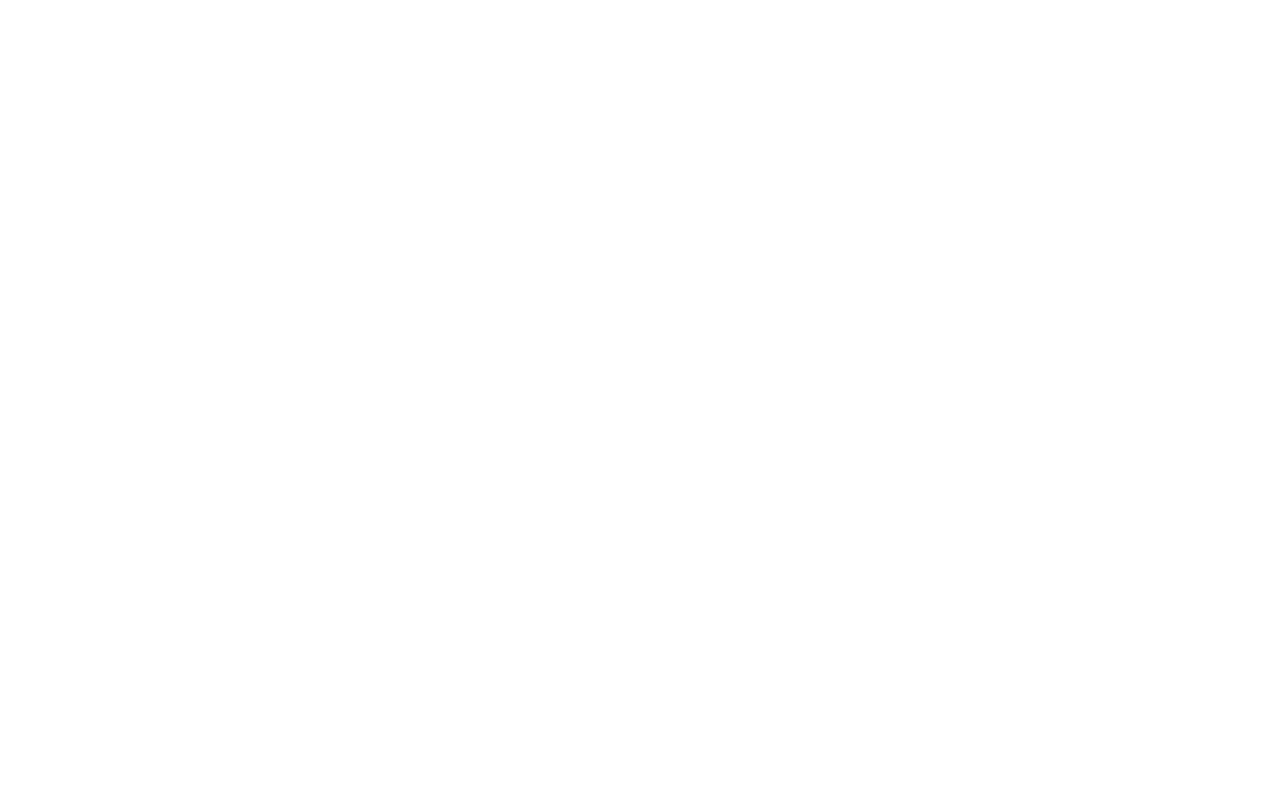
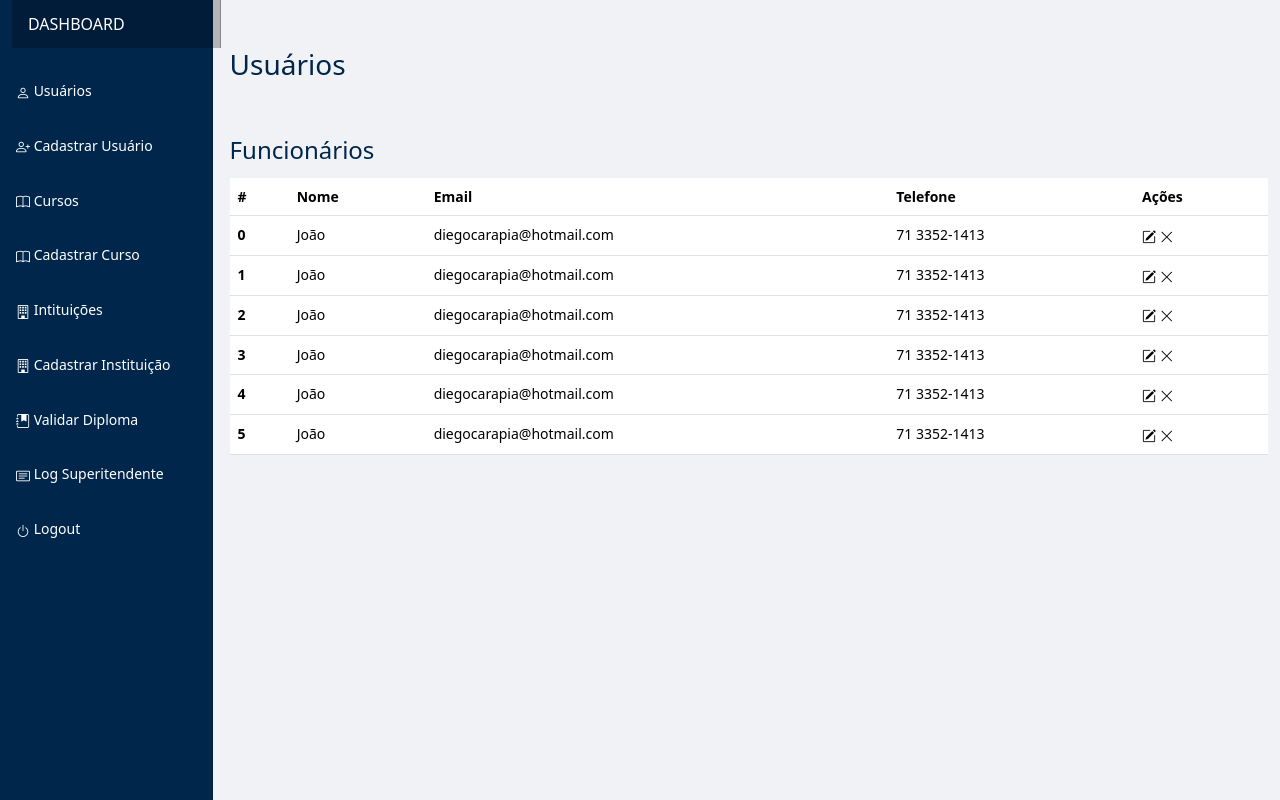
Before and after one commit to mende1/eng-software-front-end, a React (Vite) app: page /usuarios in a window 1280 px wide. Before the commit this address had no page. Built offline with nearby package versions, Linux system fonts and the light colour scheme.

Commit message:
adicionado pagina usuarios

```diff
--- a/src/App.css
+++ b/src/App.css
@@ -1,5 +1,10 @@
 .form {
   max-width: 35rem !important;
+}
+
+#main {
+  margin-left: 17%;
+  max-width: 83%;
 }
 
 a {
@@ -9,97 +14,97 @@
 :root {
 
   /* Colors */
-  --body-background-color: #F0F2F5;
-  --nav-background-color: #052C65;
-  --btn-background-color: #5373AB;
-  --title-background-color: #00264B;
-  --form-background-color: #FFFFFF;
+  --body-background-color: #F0F2F5 !important;
+  --nav-background-color: #052C65 !important;
+  --btn-background-color: #5373AB !important;
+  --title-background-color: #00264B !important;
+  --form-background-color: #FFFFFF !important;
 
-  --form-padding: 20px;
-  --form-margin: 20px 0;
-  --form-box-shadow: 0 0 2px;
-  --form-border-radius: 10px;
+  --form-padding: 20px !important;
+  --form-margin: auto !important;
+  --form-box-shadow: 0 0 2px !important;
+  --form-border-radius: 10px !important;
 }
 
 body {
-  background-color: var(--body-background-color);
+  background-color: var(--body-background-color) !important;
 }
 
 .search {
-  background-color: var(--title-background-color);
-  padding: 100px;
+  background-color: var(--title-background-color) !important;
+  padding: 100px !important;
 }
 
 .search-2 {
-  background-color: var(--title-background-color);
-  padding: 30px;
+  background-color: var(--title-background-color) !important;
+  padding: 30px !important;
 }
 
 .title-1 {
-  text-align: center;
-  color: var(--body-background-color);
-  padding-bottom: 5px;
+  text-align: center !important;
+  color: var(--body-background-color) !important;
+  padding-bottom: 5px !important;
 }
 
 .forms {
-  background-color: var(--form-background-color);
-  padding: var(--form-padding);
-  margin: var(--form-margin);
-  border-radius: var(--form-border-radius);
+  background-color: var(--form-background-color) !important;
+  padding: var(--form-padding) !important;
+  margin: var(--form-margin) !important;
+  border-radius: var(--form-border-radius) !important;
 }
 
 .btn-1 {
-  background-color: var(--btn-background-color);
+  background-color: var(--btn-background-color) !important;
 }
 
 .btn-2 {
-  background-color: var(--body-background-color);
-  color: black;
+  background-color: var(--body-background-color) !important;
+  color: black !important;
 }
 
 .title-2 {
-  color: var(--title-background-color);
-  border-bottom: 1px solid var(--body-background-color);
-  padding-bottom: 5px;
+  color: var(--title-background-color) !important;
+  border-bottom: 1px solid var(--body-background-color) !important;
+  padding-bottom: 5px !important;
 }
 
 .nav-1 {
-  background-color: var(--nav-background-color);
+  background-color: var(--nav-background-color) !important;
 }
 
 .nav-2 {
-  background-color: var(--title-background-color);
+  background-color: var(--title-background-color) !important;
 }
 
 .dashboard {
-  background-color: var(--title-background-color);
+  background-color: var(--title-background-color) !important;
 }
 
 .menu a:hover {
-  background-color: var(--btn-background-color);
-  text-decoration: none;
+  background-color: var(--btn-background-color) !important;
+  text-decoration: none !important;
 }
 
 
 a {
-  text-decoration: none;
+  text-decoration: none !important;
 }
 
 @media (max-width:768px) {
   .search {
-    padding: 20px;
+    padding: 20px !important;
   }
 
   #logo {
-    margin-bottom: 30px;
+    margin-bottom: 30px !important;
   }
 }
 
 .errorMessage {
-  display: block;
-  color: red;
+  display: block !important;
+  color: red !important;
 }
 
 .link {
-  color: black;
+  color: black !important;
 }
--- a/src/App.jsx
+++ b/src/App.jsx
@@ -3,6 +3,7 @@
 import CadastroUsuario  from './pages/CadastroUsuario'
 import CadastroCurso  from './pages/CadastroCurso'
 import CadastroInstituicao from './pages/CadastroInstituicao'
+import Usuarios from './pages/Usuarios'
 import {BrowserRouter,Routes,Route} from "react-router-dom";
 
 function App() {
@@ -14,6 +15,7 @@
         <Route path="cadastrousuario" element={<CadastroUsuario />} />
         <Route path="cadastrocurso" element={<CadastroCurso />} />
         <Route path="cadastroinstituicao" element={<CadastroInstituicao />} />
+        <Route path="usuarios" element={<Usuarios />} />
       </Routes>
     </BrowserRouter>
   )
--- a/src/index.css
+++ /dev/null
@@ -1,13 +0,0 @@
-body {
-  margin: 0;
-  font-family: -apple-system, BlinkMacSystemFont, 'Segoe UI', 'Roboto', 'Oxygen',
-    'Ubuntu', 'Cantarell', 'Fira Sans', 'Droid Sans', 'Helvetica Neue',
-    sans-serif;
-  -webkit-font-smoothing: antialiased;
-  -moz-osx-font-smoothing: grayscale;
-}
-
-code {
-  font-family: source-code-pro, Menlo, Monaco, Consolas, 'Courier New',
-    monospace;
-}
--- a/src/main.jsx
+++ b/src/main.jsx
@@ -1,7 +1,6 @@
 import React from 'react'
 import ReactDOM from 'react-dom/client'
 import App from "./App";
-import './index.css'
 import 'bootstrap/dist/css/bootstrap.min.css';
 
 ReactDOM.createRoot(document.getElementById('root')).render(
--- /dev/null
+++ b/src/pages/Usuarios.jsx
@@ -0,0 +1,59 @@
+import Dashboard from '../components/Dashboard'
+
+function Usuarios() {
+
+    // Variaveis do Back-end
+    const rows = [
+        { "Nome": "João", "Email": "diegocarapia@hotmail.com", "Telefone": "71 3352-1413" },
+        { "Nome": "João", "Email": "diegocarapia@hotmail.com", "Telefone": "71 3352-1413" },
+        { "Nome": "João", "Email": "diegocarapia@hotmail.com", "Telefone": "71 3352-1413" },
+        { "Nome": "João", "Email": "diegocarapia@hotmail.com", "Telefone": "71 3352-1413" },
+        { "Nome": "João", "Email": "diegocarapia@hotmail.com", "Telefone": "71 3352-1413" },
+        { "Nome": "João", "Email": "diegocarapia@hotmail.com", "Telefone": "71 3352-1413" },
+    ]
+    // ********************************************************************************************
+
+    const heads = ["#", ...Object.keys(rows[0]), "Ações"]
+
+    const renderHeads = heads.map((head, index) =>
+        <th key={index} scope="col">{head}</th>
+    )
+
+    const renderRows = rows.map((user, index) =>
+        <tr key={index}>
+            <th scope='row'>{index}</th>
+            <td>{user.Nome}</td>
+            <td>{user.Email}</td>
+            <td>{user.Telefone}</td>
+            <td>
+                <i className="bi bi-pencil-square"></i> <i className="bi bi-x-lg"></i>
+            </td>
+        </tr>
+    )
+
+    return (
+        <div className="container-fluid">
+            <div className="row">
+                <Dashboard />
+                <div id="main">
+                    <p className="h3 title-2">Usuários</p>
+                    <p className="h4 title-2 mt-5"> Funcionários </p>
+
+                    <table className="table">
+                        <thead>
+                            <tr>
+                                {renderHeads}
+                            </tr>
+
+                        </thead>
+                        <tbody>
+                            {renderRows}
+                        </tbody>
+                    </table>
+                </div>
+            </div>
+        </div >
+    )
+}
+
+export default Usuarios
--- a/src/styles/Dashboard.css
+++ b/src/styles/Dashboard.css
@@ -1,61 +1,61 @@
 .bd-placeholder-img {
-    font-size: 1.125rem;
-    text-anchor: middle;
-    -webkit-user-select: none;
-    -moz-user-select: none;
-    user-select: none;
+    font-size: 1.125rem !important;
+    text-anchor: middle !important;
+    -webkit-user-select: none !important;
+    -moz-user-select: none !important;
+    user-select: none !important;
   }
 
   @media (min-width: 768px) {
     .bd-placeholder-img-lg {
-      font-size: 3.5rem;
+      font-size: 3.5rem !important;
     }
   }
 
   .b-example-divider {
-    height: 3rem;
-    background-color: rgba(0, 0, 0, .1);
-    border: solid rgba(0, 0, 0, .15);
-    border-width: 1px 0;
-    box-shadow: inset 0 .5em 1.5em rgba(0, 0, 0, .1), inset 0 .125em .5em rgba(0, 0, 0, .15);
+    height: 3rem !important;
+    background-color: rgba(0, 0, 0, .1) !important;
+    border: solid rgba(0, 0, 0, .15) !important;
+    border-width: 1px 0 !important;
+    box-shadow: inset 0 .5em 1.5em rgba(0, 0, 0, .1), inset 0 .125em .5em rgba(0, 0, 0, .15) !important;
   }
 
   .b-example-vr {
-    flex-shrink: 0;
-    width: 1.5rem;
-    height: 100vh;
+    flex-shrink: 0 !important;
+    width: 1.5rem !important;
+    height: 100vh !important;
   }
 
   .bi {
-    vertical-align: -.125em;
-    fill: currentColor;
+    vertical-align: -.125em !important;
+    fill: currentColor !important;
   }
 
   .nav-scroller {
-    position: relative;
-    z-index: 2;
-    height: 2.75rem;
-    overflow-y: hidden;
+    position: relative !important;
+    z-index: 2 !important;
+    height: 2.75rem !important;
+    overflow-y: hidden !important;
   }
 
   .nav-scroller .nav {
-    display: flex;
-    flex-wrap: nowrap;
-    padding-bottom: 1rem;
-    margin-top: -1px;
-    overflow-x: auto;
-    text-align: center;
-    white-space: nowrap;
-    -webkit-overflow-scrolling: touch;
+    display: flex !important;
+    flex-wrap: nowrap !important;
+    padding-bottom: 1rem !important;
+    margin-top: -1px !important;
+    overflow-x: auto !important;
+    text-align: center !important;
+    white-space: nowrap !important;
+    -webkit-overflow-scrolling: touch !important;
   }
 
   body {
-    font-size: .875rem;
+    font-size: .875rem !important;
   }
 
   .feather {
-    width: 16px;
-    height: 16px;
+    width: 16px !important;
+    height: 16px !important;
   }
 
   /*
@@ -63,57 +63,57 @@
      */
 
   .sidebar {
-    position: fixed;
-    top: 0;
+    position: fixed !important;
+    top: 0 !important;
     /* rtl:raw:
       right: 0;
       */
-    bottom: 0;
+    bottom: 0 !important;
     /* rtl:remove */
-    left: 0;
-    z-index: 100;
+    left: 0 !important;
+    z-index: 100 !important;
     /* Behind the navbar */
-    padding: 48px 0 0;
+    padding: 48px 0 0 !important;
     /* Height of navbar */
-    box-shadow: inset -1px 0 0 rgba(0, 0, 0, .1);
+    box-shadow: inset -1px 0 0 rgba(0, 0, 0, .1) !important;
   }
 
   @media (max-width: 767.98px) {
     .sidebar {
-      top: 5rem;
+      top: 5rem !important;
     }
   }
 
   .sidebar-sticky {
-    position: relative;
-    top: 0;
-    height: calc(100vh - 48px);
-    padding-top: .5rem;
-    overflow-x: hidden;
-    overflow-y: auto;
+    position: relative !important;
+    top: 0 !important;
+    height: calc(100vh - 48px) !important;
+    padding-top: .5rem !important;
+    overflow-x: hidden !important;
+    overflow-y: auto !important;
     /* Scrollable contents if viewport is shorter than content. */
   }
 
   .sidebar .nav-link {
-    color: #fff;
+    color: #fff !important;
   }
 
   .sidebar .nav-link .feather {
-    margin-right: 4px;
-    color: #727272;
+    margin-right: 4px !important;
+    color: #727272 !important;
   }
 
   .sidebar .nav-link.active {
-    color: #2470dc;
+    color: #2470dc !important;
   }
 
   .sidebar .nav-link:hover .feather,
   .sidebar .nav-link.active .feather {
-    color: inherit;
+    color: inherit !important;
   }
 
   .sidebar-heading {
-    font-size: .75rem;
+    font-size: .75rem !important;
   }
 
   /*
@@ -121,28 +121,28 @@
      */
 
   .navbar-brand {
-    padding-top: .75rem;
-    padding-bottom: .75rem;
-    background-color: rgba(0, 0, 0, .25);
-    box-shadow: inset -1px 0 0 rgba(0, 0, 0, .25);
+    padding-top: .75rem !important;
+    padding-bottom: .75rem !important;
+    background-color: rgba(0, 0, 0, .25) !important;
+    box-shadow: inset -1px 0 0 rgba(0, 0, 0, .25) !important;
   }
 
   .navbar .navbar-toggler {
-    top: .25rem;
-    right: 1rem;
+    top: .25rem !important;
+    right: 1rem !important;
   }
 
   .navbar .form-control {
-    padding: .75rem 1rem;
+    padding: .75rem 1rem !important;
   }
 
   .form-control-dark {
-    color: #fff;
-    background-color: rgba(255, 255, 255, .1);
-    border-color: rgba(255, 255, 255, .1);
+    color: #fff !important;
+    background-color: rgba(255, 255, 255, .1) !important;
+    border-color: rgba(255, 255, 255, .1) !important;
   }
 
   .form-control-dark:focus {
-    border-color: transparent;
-    box-shadow: 0 0 0 3px rgba(255, 255, 255, .25);
+    border-color: transparent !important;
+    box-shadow: 0 0 0 3px rgba(255, 255, 255, .25) !important;
   }
```
